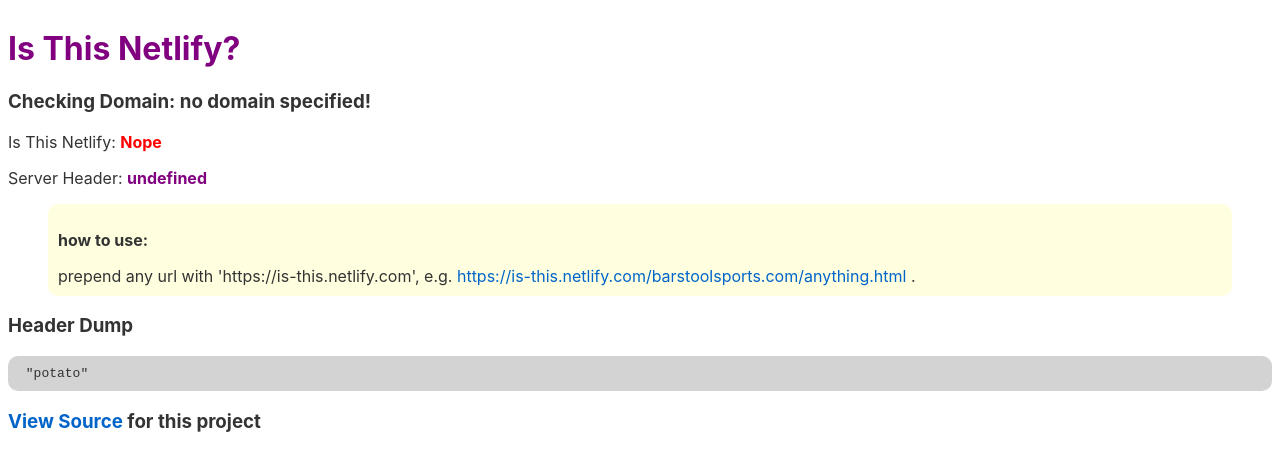
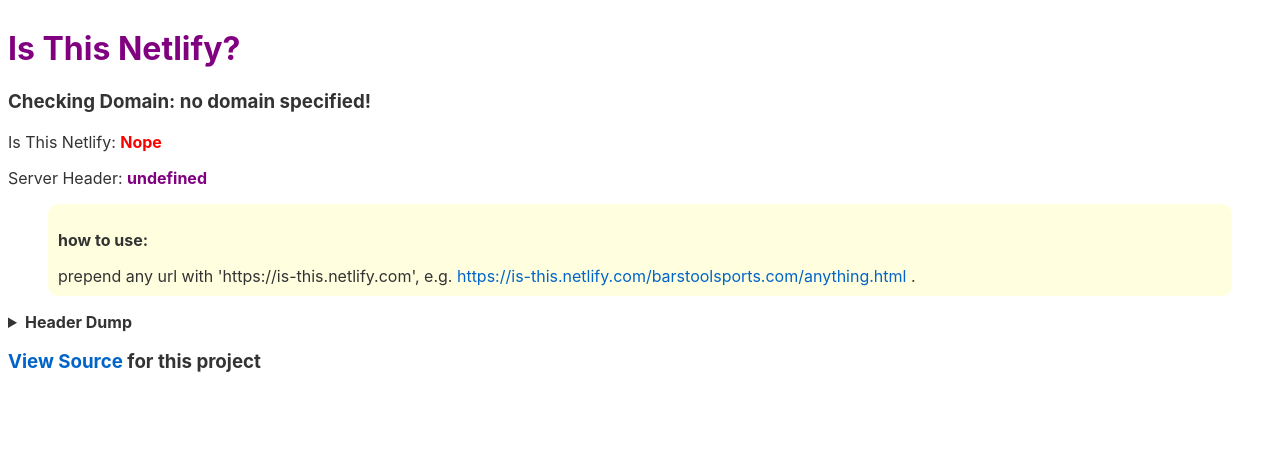
Before and after one commit to swyxio/is-this-netlify, a Svelte app: page / in a window 1280 px wide. Shown: the top 470 px of the page. Built offline with nearby package versions, Linux system fonts and the light colour scheme.

Commit message:
use details summary

```diff
--- a/src/App.svelte
+++ b/src/App.svelte
@@ -69,8 +69,12 @@
   .
 </blockquote>
 
-<h3>Header Dump</h3>
-<pre> {JSON.stringify(headers, null, 2)} </pre>
+<details>
+  <summary>
+    <strong>Header Dump</strong>
+  </summary>
+  <pre> {JSON.stringify(headers, null, 2)} </pre>
+</details>
 
 <h3>
   <a href="https://github.com/sw-yx/is-this-netlify">View Source</a>
```
